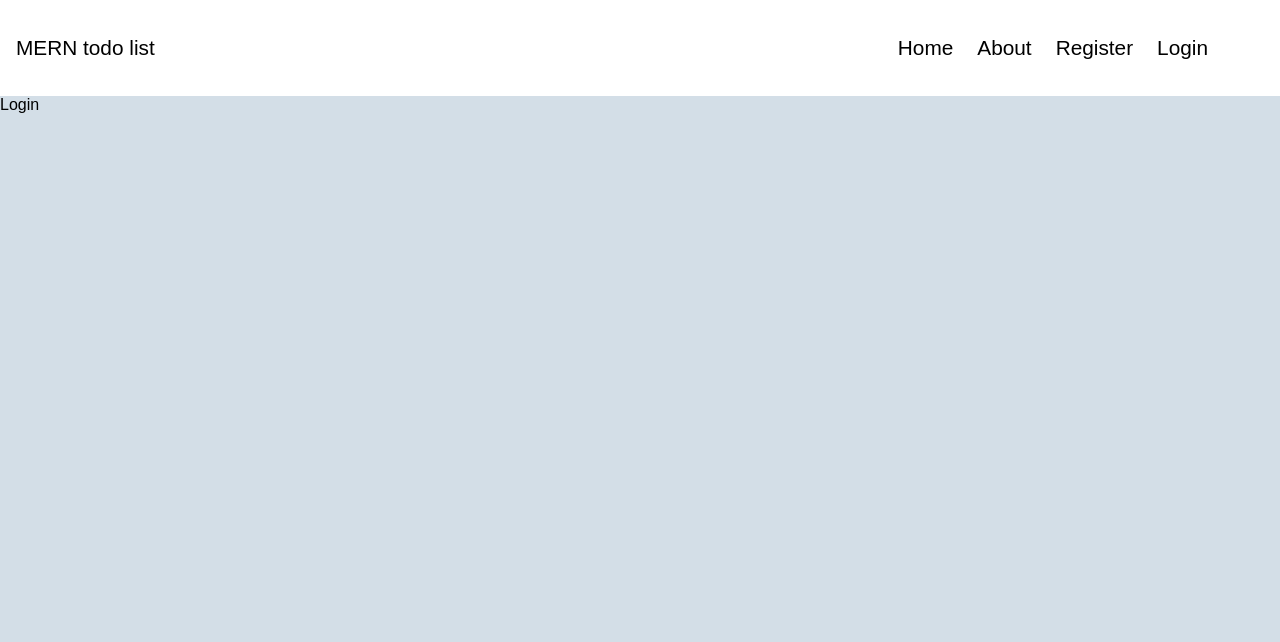
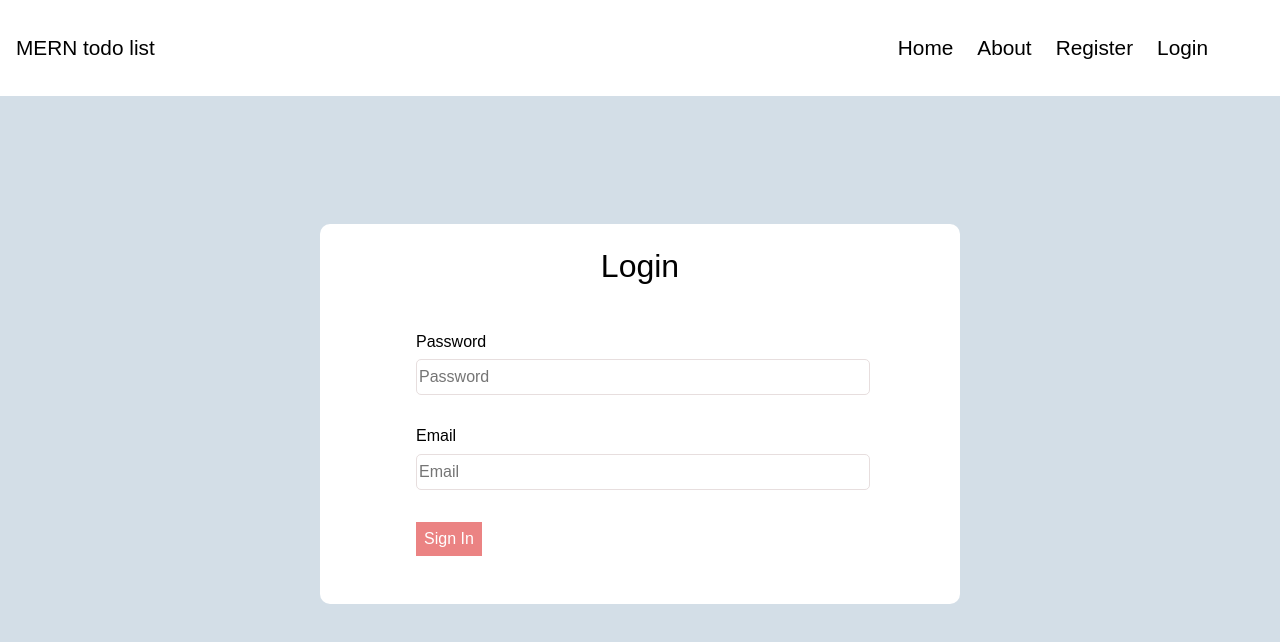
Before and after one commit to ypcethan/MERN_todo_list_frontend, a React (Create React App) app: page /login in a window 1280 px wide. Shown: the top 642 px of the page. Built offline with nearby package versions, Linux system fonts and the light colour scheme; a web font is replaced by a local one.

Commit message:
adding login page functionality

```diff
--- a/src/components/pages/Login/Login.js
+++ b/src/components/pages/Login/Login.js
@@ -1,11 +1,68 @@
-import React from 'react'
+import React, { useState, useEffect } from "react";
+import { useDispatch, useSelector } from "react-redux";
+import { login, clearError } from "../../../redux/auth/authAction";
+import { setAlert } from "../../../redux/alert/alertAction";
+import "../Register/Register.scss";
 
-const Login = () => {
-    return (
-        <div>
-            Login
-        </div>
-    )
-}
+const Login = (props) => {
+  const dispatch = useDispatch();
+  const error = useSelector((state) => state.auth.error);
+  const isAuthenticated = useSelector((state) => state.auth.isAuthenticated);
+  const [email, setEmail] = useState("");
+  const [password, setPassword] = useState("");
 
-export default Login
+  const handleSubmit = (e) => {
+    e.preventDefault();
+    dispatch(
+      login({
+        email,
+        password,
+      })
+    );
+  };
+  useEffect(() => {
+    if (isAuthenticated) {
+      props.history.push("/");
+    }
+    if (error) {
+      dispatch(setAlert(error));
+      dispatch(clearError());
+    }
+  }, [error, isAuthenticated]);
+  return (
+    <div className="register__container">
+      <div className="register__header">Login</div>
+      <div className="register__form__container">
+        <form action="" className="register__form">
+          <label className="register__input__label" htmlFor="password">
+            Password
+          </label>
+          <input
+            type="text"
+            id="password"
+            placeholder="Password"
+            name="password"
+            className="register__form__input"
+            onChange={(e) => setPassword(e.target.value)}
+          />
+          <label className="register__input__label" htmlFor="name">
+            Email
+          </label>
+          <input
+            type="text"
+            id="email"
+            name="email"
+            placeholder="Email"
+            className="register__form__input"
+            onChange={(e) => setEmail(e.target.value)}
+          />
+          <button className="form__submit__btn" onClick={handleSubmit}>
+            Sign In
+          </button>
+        </form>
+      </div>
+    </div>
+  );
+};
+
+export default Login;
--- a/src/components/pages/Register/Register.js
+++ b/src/components/pages/Register/Register.js
@@ -3,9 +3,10 @@ import { useDispatch, useSelector } from "react-redux";
 import { register, clearError } from "../../../redux/auth/authAction";
 import { setAlert } from "../../../redux/alert/alertAction";
 import "./Register.scss";
-const Register = () => {
+const Register = (props) => {
   const dispatch = useDispatch();
   const error = useSelector((state) => state.auth.error);
+  const isAuthenticated = useSelector((state) => state.auth.isAuthenticated);
   const [name, setName] = useState("");
   const [email, setEmail] = useState("");
   const [password, setPassword] = useState("");
@@ -21,11 +22,14 @@ const Register = () => {
   };
 
   useEffect(() => {
+    if (isAuthenticated) {
+      props.history.push("/");
+    }
     if (error) {
       dispatch(setAlert(error));
       dispatch(clearError());
     }
-  }, [error]);
+  }, [error, isAuthenticated]);
 
   return (
     <div className="register__container">
--- a/src/redux/auth/authAction.js
+++ b/src/redux/auth/authAction.js
@@ -1,5 +1,11 @@
 import axios from "axios";
-import { REGISTER_SUCCESS, REGISTER_FAIL, CLEAR_ERROR } from "./authType";
+import {
+  REGISTER_SUCCESS,
+  REGISTER_FAIL,
+  CLEAR_ERROR,
+  LOGIN_FAIL,
+  LOGIN_SUCCESS,
+} from "./authType";
 const baseUrl = "http://localhost:5000";
 export const register = ({ name, password, email }) => {
   return async (dispatch) => {
@@ -9,17 +15,37 @@ export const register = ({ name, password, email }) => {
         password,
         name,
       });
-      console.log("Success");
-      console.log(response);
+      // console.log("Success");
+      // console.log(response);
       dispatch({
         type: REGISTER_SUCCESS,
         payload: response.data,
       });
     } catch (error) {
-      console.log("Error");
-      console.log(error.response);
+      // console.log("Error");
+      // console.log(error.response);
       dispatch({
         type: REGISTER_FAIL,
+        payload: error.response.data.msg,
+      });
+    }
+  };
+};
+
+export const login = ({ password, email }) => {
+  return async (dispatch) => {
+    try {
+      const response = await axios.post(baseUrl + "/api/users/login", {
+        email,
+        password,
+      });
+      dispatch({
+        type: LOGIN_SUCCESS,
+        payload: response.data,
+      });
+    } catch (error) {
+      dispatch({
+        type: LOGIN_FAIL,
         payload: error.response.data.msg,
       });
     }
--- a/src/redux/auth/authReducer.js
+++ b/src/redux/auth/authReducer.js
@@ -16,6 +16,7 @@ const initialState = {
 const reducer = (state = initialState, action) => {
   switch (action.type) {
     case REGISTER_SUCCESS:
+    case LOGIN_SUCCESS:
       return {
         ...state,
         isAuthenticated: true,
@@ -24,6 +25,7 @@ const reducer = (state = initialState, action) => {
         error: null,
       };
     case REGISTER_FAIL:
+    case LOGIN_FAIL:
       return {
         ...state,
         isAuthenticated: false,
```
